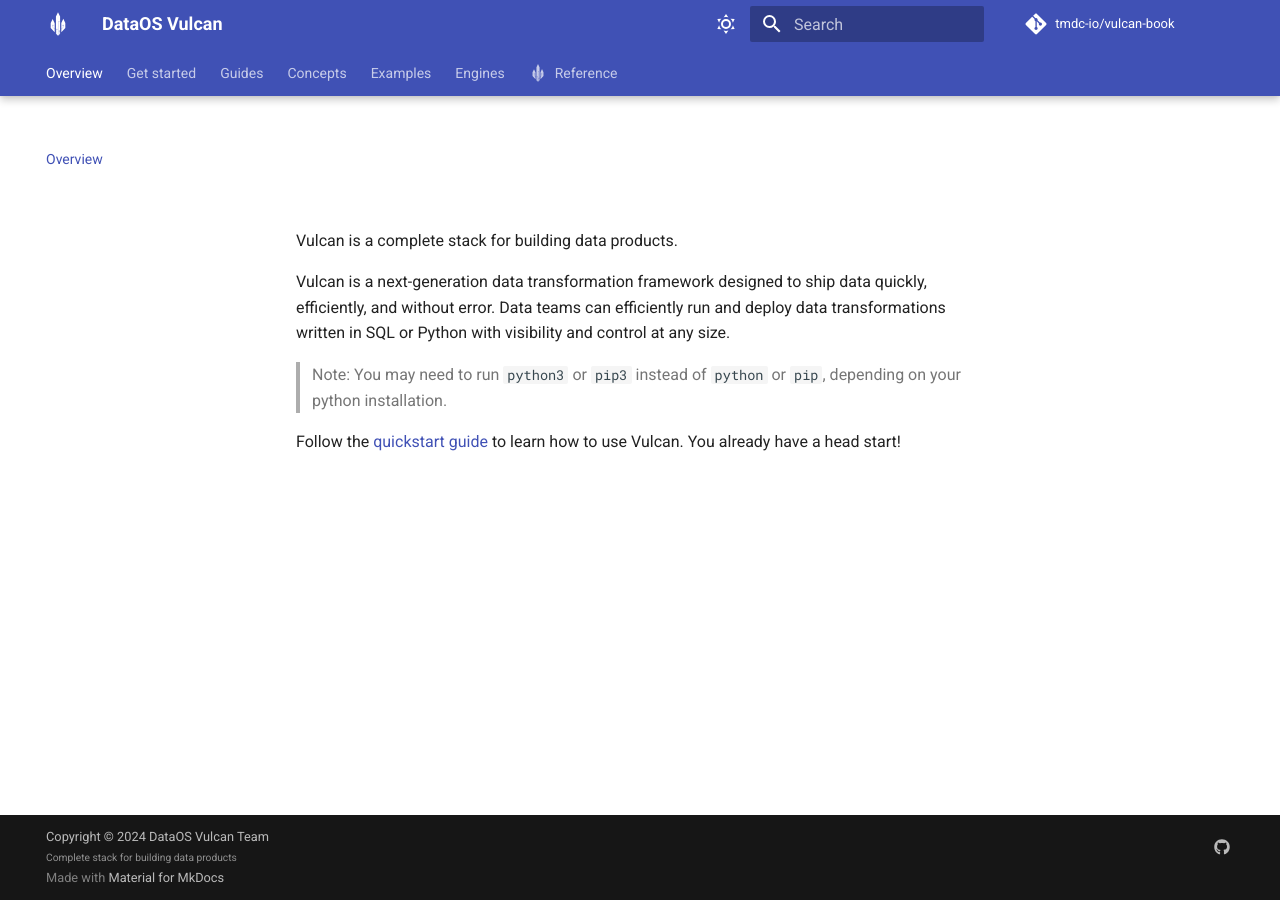
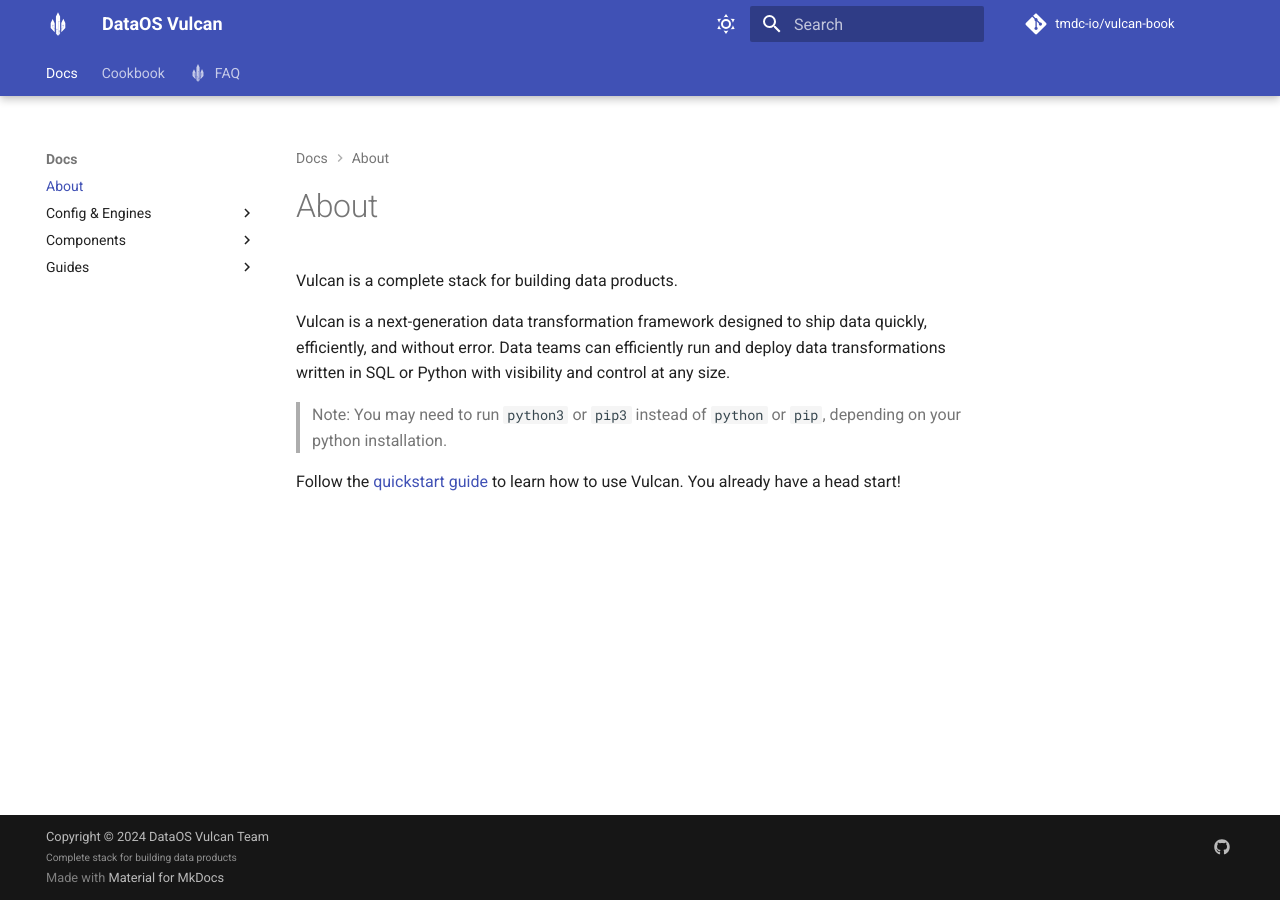
Before and after one commit to tmdc-io/vulcan-book, an MkDocs documentation site: the page built from docs/index.md, in a window 1280 px wide. Built offline with MkDocs 1.6.1 and Material for MkDocs 9.7.7, drawn with Linux system fonts in a browser that asks for light colours; comment, search, counter and statistics services are not loaded; part of the change alters nothing that is shown.

Commit message:
made changes

```diff
--- a/docs/index.md
+++ b/docs/index.md
@@ -1,4 +1,4 @@
-#
+# About
 
 Vulcan is a complete stack for building data products.
 
--- a/mkdocs.yml
+++ b/mkdocs.yml
@@ -8,99 +8,177 @@ repo_url: https://github.com/tmdc-io/vulcan-book
 edit_uri: edit/main/docs/
 
 nav:
-  - "Overview": index.md
-  - Get started:
-    - getting_started/index.md
-    - getting_started/prerequisites.md
-    - getting_started/docker.md
-    - getting_started/cli.md
-  - Guides:
-    - Project structure:
-      - guides/projects.md
-    - Project setup:
+  - "Docs":
+    - About:
+      - index.md
+    - Config & Engines:
+      - Engines:
+        - integrations/engines/postgres.md
+        - integrations/engines/bigquery.md
+        - integrations/engines/databricks.md
+        - integrations/engines/duckdb.md
+        - integrations/engines/motherduck.md
+        - integrations/engines/mssql.md
+        - integrations/engines/mysql.md
+        - integrations/engines/redshift.md
+        - integrations/engines/snowflake.md
+      - Reference:
+        - reference/configuration.md
+      - CI/CD:
+        - ci-cd/index.md
+    - Components:
+      - Model:
+        - Conventions:
+          - concepts/overview.md
+        - Core Properties:
+          - concepts/models/overview.md
+        - Advanced Properties:
+          - concepts/models/overview.md
+        - Statements:
+          - concepts/models/overview.md
+        - Model Types:
+          - concepts/models/sql_models.md
+          - concepts/models/python_models.md
+          - concepts/models/external_models.md
+          - concepts/models/managed_models.md
+        - Model Kinds:
+          - concepts/models/model_kinds.md
+      - Test:
+        - concepts/tests.md
+      - Audit:
+        - concepts/audits.md
+      - Check:
+        - concepts/checks.md
+      - Advanced:
+        - Macro:
+          - concepts/macros/overview.md
+          - concepts/macros/macro_variables.md
+          - concepts/macros/vulcan_macros.md
+          - concepts/macros/jinja_macros.md
+        - Signals:
+          - guides/signals.md
+        - Custom Materialization:
+          - guides/custom_materializations.md
+      - Semantics:
+        - concepts/semantics/overview.md
+        - concepts/semantics/models.md
+        - concepts/semantics/metrics.md
+    - Guides:
+      - Get Started:
+        - getting_started/index.md
+        - getting_started/prerequisites.md
+        - getting_started/docker.md
       - guides/configuration.md
-      - guides/connections.md
       - guides/scheduling.md
-      - guides/notifications.md
-      - guides/migrations.md
-      - guides/table_migration.md
-      - guides/custom_materializations.md
-    - Project content:
       - guides/models.md
       - guides/incremental_time.md
-      - guides/testing.md
+      - Data Quality Guide:
+        - guides/testing.md
       - guides/model_selection.md
-    - Vulcan tools:
-      - guides/linter.md
-      - guides/transpiling.md
-    - Advanced usage:
-      # - guides/customizing_vulcan.md
-      - guides/signals.md
-  - Concepts:
-    - concepts/overview.md
-    - Development:
-      - concepts/plans.md
-      - concepts/environments.md
-      - concepts/tests.md
-      - concepts/audits.md
-      - concepts/checks.md
-      - concepts/state.md
-    - Models:
-      - concepts/models/overview.md
-      - concepts/models/model_kinds.md
-      - concepts/models/sql_models.md
-      - concepts/models/python_models.md
-      - concepts/models/seed_models.md
-      - concepts/models/external_models.md
-      - concepts/models/managed_models.md
-    - Semantics:
-      - concepts/semantics/index.md
-      - concepts/semantics/models.md
-      - concepts/semantics/metrics.md
+      # - Federated Engines:
+      #   - guides/federated_engines.md
+      - Semantics Guide:
+        - guides/transpiling.md
+      - Advanced:
+        - guides/linter.md
 
-    - Macros:
-      - concepts/macros/overview.md
-      - concepts/macros/macro_variables.md
-      - concepts/macros/vulcan_macros.md
-      - concepts/macros/jinja_macros.md
-    - Architecture:
-      - concepts/architecture/snapshots.md
-      - concepts/architecture/serialization.md
-    - concepts/glossary.md
-  - Examples:
-    - Overview: examples/overview.md
-    # - Walkthroughs:
-    #   - examples/vulcan_cli_crash_course.md
-    #   - examples/incremental_time_full_walkthrough.md
-  - Engines:
-    - integrations/engines/postgres.md
-      # - integrations/engines/athena.md
-      # - integrations/engines/azuresql.md
-      # - integrations/engines/bigquery.md
-      # - integrations/engines/clickhouse.md
-      # - integrations/engines/databricks.md
-      # - integrations/engines/duckdb.md
-      # - integrations/engines/fabric.md
-      # - integrations/engines/motherduck.md
-      # - integrations/engines/mssql.md
-      # - integrations/engines/mysql.md
-      # - integrations/engines/gcp-postgres.md
-      # - integrations/engines/redshift.md
-      # - integrations/engines/risingwave.md
-      # - integrations/engines/snowflake.md
-      # - integrations/engines/spark.md
-      # - integrations/engines/trino.md
-    - Coming Soon: integrations/engines/coming_soon.md
-  # - Resources:
-  #   - comparisons.md
-  #   - development.md
-  - Reference:
-    - reference/cli.md
-      # - reference/notebook.md
-      # - reference/python.md
-    # - Configuration:
-      # - reference/configuration.md # TODO: Add back after due-diligence
-    - reference/model_configuration.md
+
+  - "Cookbook":
+    - cookbook/index.md
+  - "FAQ":
+    - faq/index.md
+  # - Get started:
+  #   - getting_started/index.md
+  #   - getting_started/prerequisites.md
+  #   - getting_started/docker.md
+  #   - getting_started/cli.md
+  # - Guides:
+  #   - Project structure:
+  #     - guides/projects.md
+  #   - Project setup:
+  #     - guides/configuration.md
+  #     - guides/connections.md
+  #     - guides/scheduling.md
+  #     - guides/notifications.md
+  #     - guides/migrations.md
+  #     - guides/table_migration.md
+  #     - guides/custom_materializations.md
+  #   - Project content:
+  #     - guides/models.md
+  #     - guides/incremental_time.md
+  #     - guides/testing.md
+  #     - guides/model_selection.md
+  #   - Vulcan tools:
+  #     - guides/linter.md
+  #     - guides/transpiling.md
+  #   - Advanced usage:
+  #     # - guides/customizing_vulcan.md
+  #     - guides/signals.md
+  # - Concepts:
+  #   - concepts/overview.md
+  #   - Development:
+  #     - concepts/plans.md
+  #     - concepts/environments.md
+  #     - concepts/tests.md
+  #     - concepts/audits.md
+  #     - concepts/checks.md
+  #     - concepts/state.md
+  #   - Models:
+  #     - concepts/models/overview.md
+  #     - concepts/models/model_kinds.md
+  #     - concepts/models/sql_models.md
+  #     - concepts/models/python_models.md
+  #     - concepts/models/seed_models.md
+  #     - concepts/models/external_models.md
+  #     - concepts/models/managed_models.md
+  #   - Semantics:
+  #     - concepts/semantics/index.md
+  #     - concepts/semantics/models.md
+  #     - concepts/semantics/metrics.md
+
+  #   - Macros:
+  #     - concepts/macros/overview.md
+  #     - concepts/macros/macro_variables.md
+  #     - concepts/macros/vulcan_macros.md
+  #     - concepts/macros/jinja_macros.md
+  #   - Architecture:
+  #     - concepts/architecture/snapshots.md
+  #     - concepts/architecture/serialization.md
+  #   - concepts/glossary.md
+  # - Examples:
+  #   - Overview: examples/overview.md
+  #   # - Walkthroughs:
+  #   #   - examples/vulcan_cli_crash_course.md
+  #   #   - examples/incremental_time_full_walkthrough.md
+  # - Engines:
+  #   - integrations/engines/postgres.md
+  #     # - integrations/engines/athena.md
+  #     # - integrations/engines/azuresql.md
+  #     # - integrations/engines/bigquery.md
+  #     # - integrations/engines/clickhouse.md
+  #     # - integrations/engines/databricks.md
+  #     # - integrations/engines/duckdb.md
+  #     # - integrations/engines/fabric.md
+  #     # - integrations/engines/motherduck.md
+  #     # - integrations/engines/mssql.md
+  #     # - integrations/engines/mysql.md
+  #     # - integrations/engines/gcp-postgres.md
+  #     # - integrations/engines/redshift.md
+  #     # - integrations/engines/risingwave.md
+  #     # - integrations/engines/snowflake.md
+  #     # - integrations/engines/spark.md
+  #     # - integrations/engines/trino.md
+  #   - Coming Soon: integrations/engines/coming_soon.md
+  # # - Resources:
+  # #   - comparisons.md
+  # #   - development.md
+  # - Reference:
+  #   - reference/cli.md
+  #     # - reference/notebook.md
+  #     # - reference/python.md
+  #   # - Configuration:
+  #     # - reference/configuration.md # TODO: Add back after due-diligence
+  #   - reference/model_configuration.md
 
 theme:
   name: material
@@ -129,9 +207,9 @@ theme:
     - navigation.instant.prefetch  # Prefetch pages for faster loading
     - navigation.tracking       # Update URL with current section
     - navigation.tabs           # Top-level tabs in header
-    - navigation.tabs.sticky   # Sticky navigation tabs
-    - navigation.sections       # Group navigation sections
-    - navigation.expand         # Expand all sections by default
+    - navigation.tabs.sticky    # Sticky navigation tabs
+    # navigation.sections removed to enable collapsible toggle behavior
+    - navigation.indexes        # Section index pages are clickable
     - navigation.path           # Show navigation path
     - navigation.top            # Back to top button
 
```
